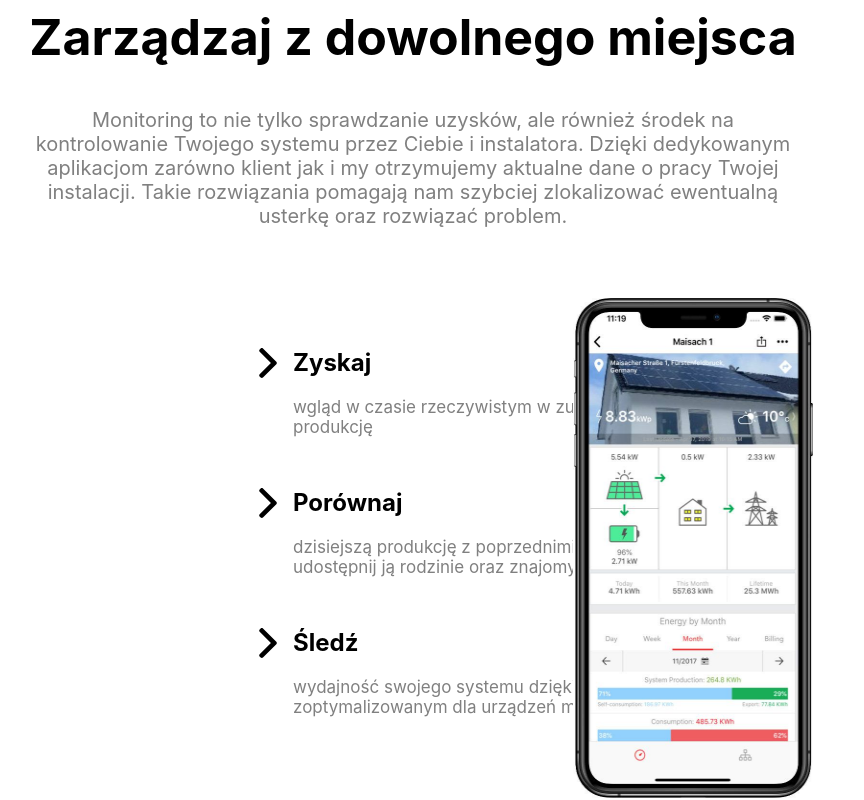
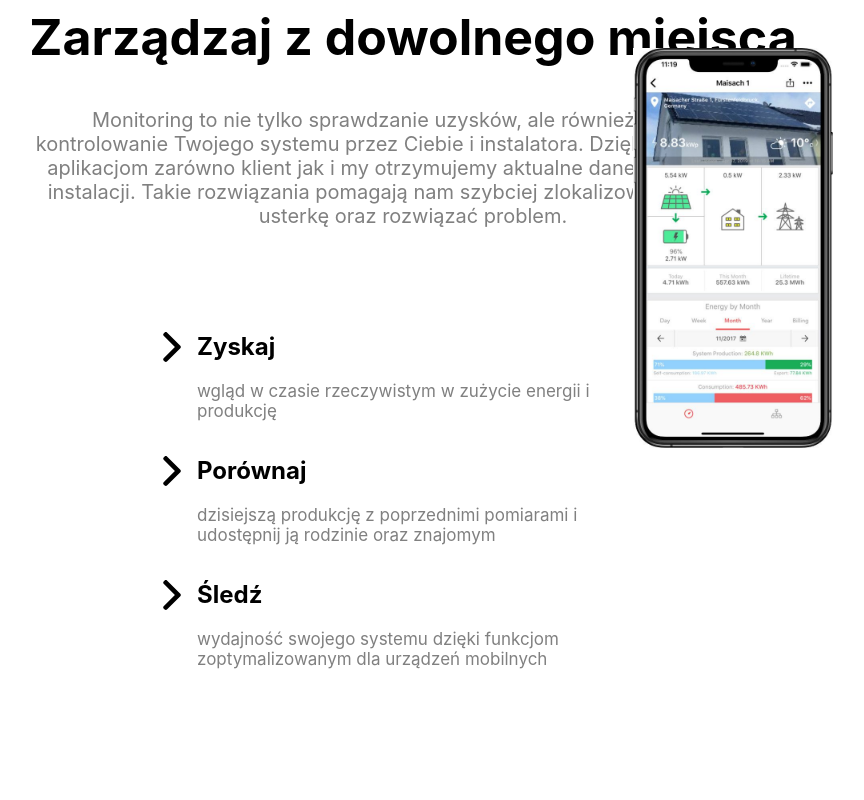
Before and after one commit to OdgrzewanyKotlet/OPTON, a React (Create React App) app: page / in a window 1280 px wide. Shown: the part 2314-3114 px from the top of the page, without its empty margins (227-1091 px from the left). Built offline with nearby package versions, Linux system fonts and the light colour scheme.

Commit message:
Title and managment section changes

```diff
--- a/public/index.html
+++ b/public/index.html
@@ -24,7 +24,7 @@
       work correctly both with client-side routing and a non-root public URL.
       Learn how to configure a non-root public URL by running `npm run build`.
     -->
-    <title>React App</title>
+    <title>OPTON - Fotowoltaika, instalacje elektryczne i alarmowe</title>
   </head>
   <body>
     <noscript>You need to enable JavaScript to run this app.</noscript>
--- a/src/components/Photovoltaics/Managment/Managment.module.css
+++ b/src/components/Photovoltaics/Managment/Managment.module.css
@@ -22,17 +22,24 @@
 }
 
 .ListSection {
-  margin-left: 0;
+  width: 50%;
   height: 100%;
 }
 
 .ImageSection {
   width: 50%;
   height: 100%;
-  margin-top: 50px;
+
+  position: relative;
 }
 
 .ImageSection img {
-  height: 500px;
-  width: 50%;
+  width: 200px;
+  height: auto;
+  position: absolute;
+  margin: auto;
+  top: 0;
+  left: 0;
+  right: 0;
+  bottom: 0;
 }
```
